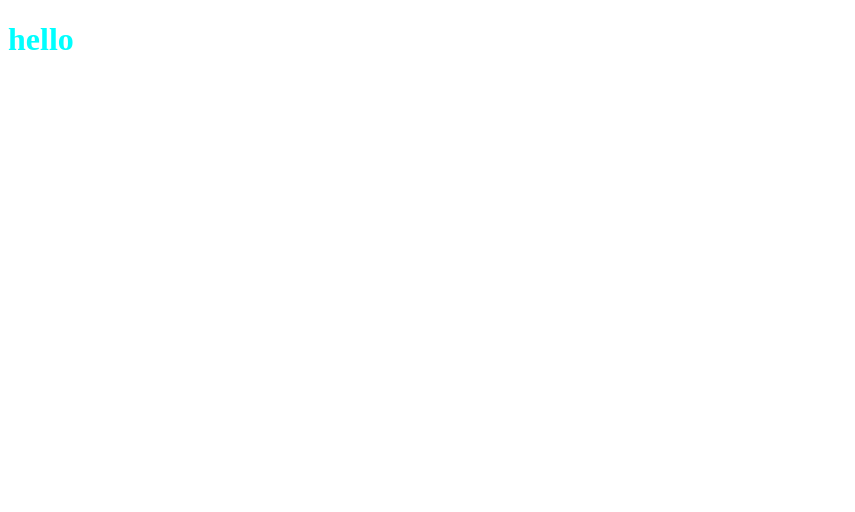
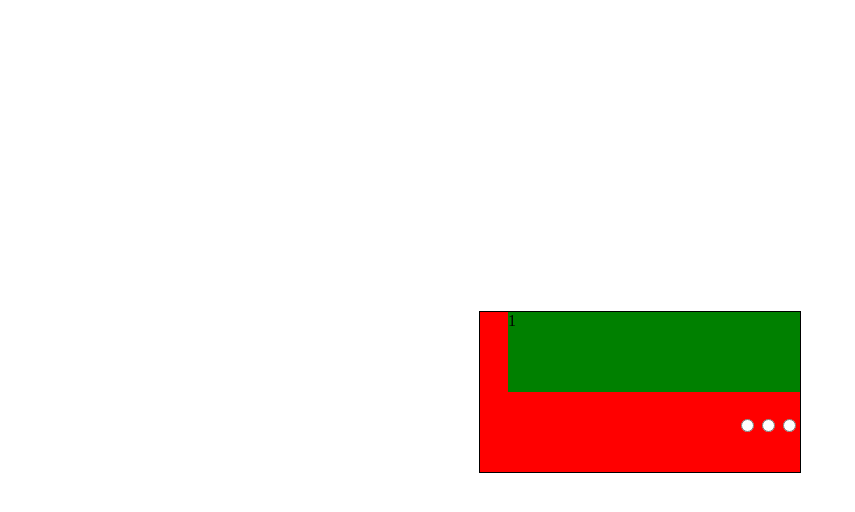
Before and after one commit to beliar13/cssMemeSlider, a plain HTML site: page index.html in a window 1280 px wide. Shown: the whole page, without its empty margins (0-855 px from the left). Drawn offline with Linux system fonts and the light colour scheme.

Commit message:
feat: add basic layout (Sat, Sep 16, 2023 12:58:15 PM)

```diff
--- a/index.html
+++ b/index.html
@@ -8,6 +8,29 @@
     <title>Document</title>
 </head>
 <body>
-    <h1>hello</h1>
+<div class="outer-wrapper">
+    <div class="outer">
+        <input type="radio" class="one inp" name="switch" id="one">
+        <input type="radio" class="two inp" name="switch" id="two">
+        <input type="radio" class="three inp" name="switch" id="three">
+        <input type="radio" class="four inp" name="switch" id="four"><br>
+            <div class="memes-container">
+                <div class="meme">
+                    1
+                </div>
+                <div class="meme">
+                    2
+                </div>
+                <div class="meme">
+                    3
+                </div>
+                <div class="meme">
+                    4
+                </div>
+            </div>
+        </div>
+    </div>
+</div>
+
 </body>
 </html>
--- a/style.css
+++ b/style.css
@@ -1,3 +1,57 @@
-h1 {
-    color: aqua;
+.outer-wrapper {
+    display: flex;
+    height: 96vh;
+    justify-content: center;
+    align-content: center;
+    flex-wrap: wrap;
 }
+
+.outer {
+    display: flex;
+    width: 25vw;
+    height: 20vh;
+    border: solid 0.2vh black;
+    overflow: hidden;
+    scroll-behavior: smooth;
+    scroll-snap-type: x mandatory;
+    background-color: red;
+}
+
+.inp {
+    transform: translate3d(20vw,4vh,0);
+}
+
+.memes-container {
+    display: flex;
+    width: 25vw;
+    height: 10vh;
+    transform: translateX(-17.5%);
+
+}
+
+.one:checked ~ div{
+    transform: translateX(-17.5%);
+    transition: 0.3s ease-in;
+}
+
+.two:checked ~ div{
+    transform: translateX(-117.5%);
+    transition: 0.3s ease-in;
+}
+
+.three:checked ~ div{
+    transform: translateX(-217.5%);
+    transition: 0.3s ease-in;
+}
+
+.four:checked ~ div{
+    transform: translateX(-317.5%);
+    transition: 0.3s ease-in;
+}
+
+.meme {
+    width: 25vw;
+    height: 10vh;
+    flex-shrink: 0;
+    background-color: green;
+}
```
